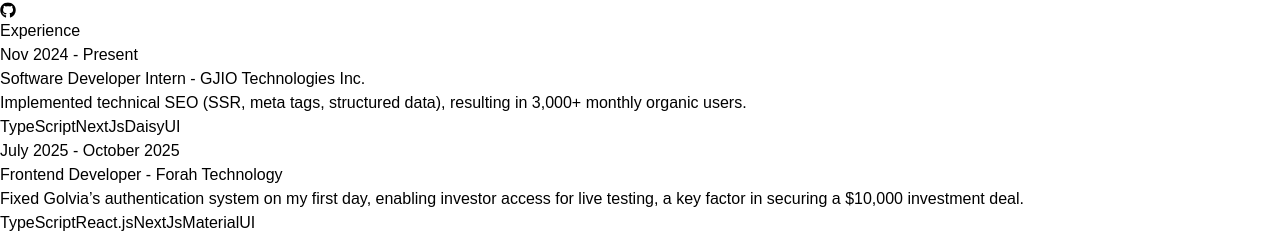
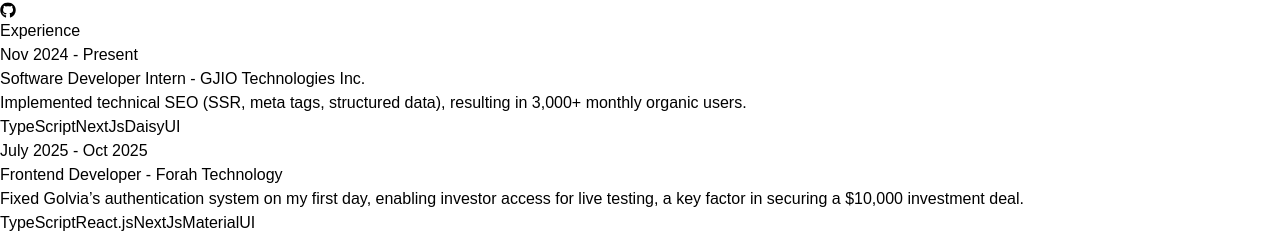
Before and after one commit to OlolaJaco/portfolio-website, a React (Vite) app: page / in a window 1280 px wide. Shown: the part 3797-4030 px from the top of the page. Built offline with nearby package versions, Linux system fonts and the light colour scheme; a web font is replaced by a local one.

Commit message:
added subscription tracker project and update forah technology status

```diff
--- a/src/constants/index.ts
+++ b/src/constants/index.ts
@@ -34,7 +34,7 @@
     technologies: ["TypeScript", "NextJs", "DaisyUI"],
   },
   {
-    year: "July 2025 - October 2025",
+    year: "July 2025 - Oct 2025",
     role: "Frontend Developer",
     company: "Forah Technology",
     description: `Fixed Golvia’s authentication system on my first day, enabling investor access for live testing,  a key factor in securing a $10,000 investment deal.`,
```
